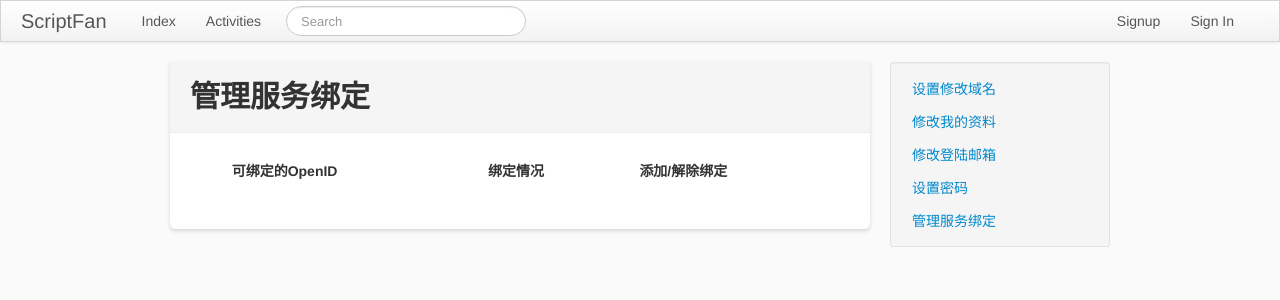
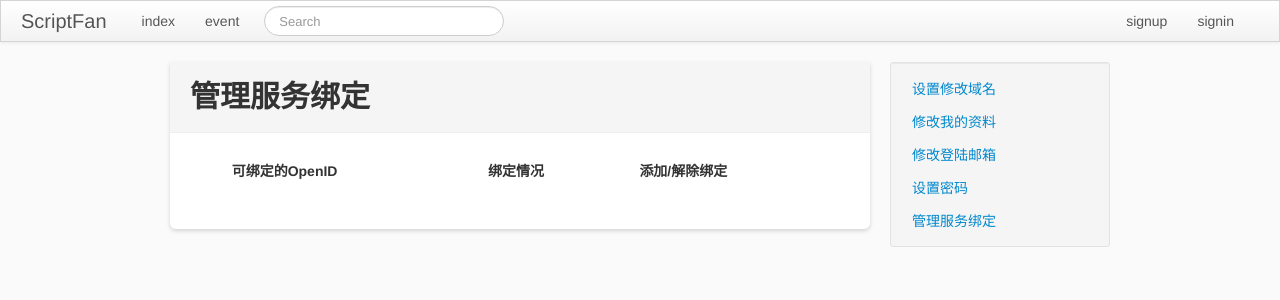
Before and after one commit to ScriptFan/ScriptFan.com, a Python web app: template website/scriptfan/templates/users/openid.html in a window 1280 px wide. Shown: the top 300 px of the page. Run offline with Jinja, Linux system fonts and the light colour scheme; the template is opened without the code that fills it, so the values that code supplies are empty; some libraries are stand-ins or nearby versions.

```diff
--- a/website/scriptfan/templates/layout.html
+++ b/website/scriptfan/templates/layout.html
@@ -25,10 +25,10 @@
             <div class="navbar-inner">
                 <a class="brand" href="/">ScriptFan</a>
                 <ul class="nav">
-                    <li><a href="/">{{ _("Index") }}</a></li>
-                    <li><a href="{{ url_for('events.index') }}">{{ _("Activities") }}</a></li>
+                    <li><a href="/">{{ _("index") }}</a></li>
+                    <li><a href="{{ url_for('events.index') }}">{{ _("event") }}</a></li>
                     {% if current_user.is_authenticated() %}
-                        <li><a href="{{ url_for('users.profile') }}">我的页面</a></li>
+                        <li><a href="{{ url_for('users.profile') }}">{{ _("my_profile") }}</a></li>
                     {% endif %}
                 </ul>
                 <form class="navbar-search pull-left" action="">
@@ -40,13 +40,13 @@
                         <a href="#" class="dropdown-toggle" data-toggle="dropdown"><img src="{{ current_user.user.get_avatar_url(16) }}" width="16" height="16" style="vertical-align:middle;" /> {{ current_user.user.nickname | default('Account') }} <b class="caret"></b></a>
 
                         <ul class="dropdown-menu">
-                            <li><a href="{{ url_for('users.general') }}"><i class="icon icon-user"></i> 修改资料</a></li>
-                            <li><a href="{{ url_for('users.signout') }}"><i class="icon icon-off"></i> 退出</a></li>
+                            <li><a href="{{ url_for('users.general') }}"><i class="icon icon-user"></i>{{ _("manage") }}</a></li>
+                            <li><a href="{{ url_for('users.signout') }}"><i class="icon icon-off"></i>{{ _("logout") }}</a></li>
                         </ul>
                     </li>
                     {% else %}
-                    <li><a href="{{ url_for('users.signup') }}">{{ _("Signup") }}</a></li>
-                    <li><a href="{{ url_for('users.signin') }}">{{ _("Sign In") }}</a></li>
+                    <li><a href="{{ url_for('users.signup') }}">{{ _("signup") }}</a></li>
+                    <li><a href="{{ url_for('users.signin') }}">{{ _("signin") }}</a></li>
                     {% endif %}
                 </ul>
             </div>
```
Also changed, not shown: 3 other files.
